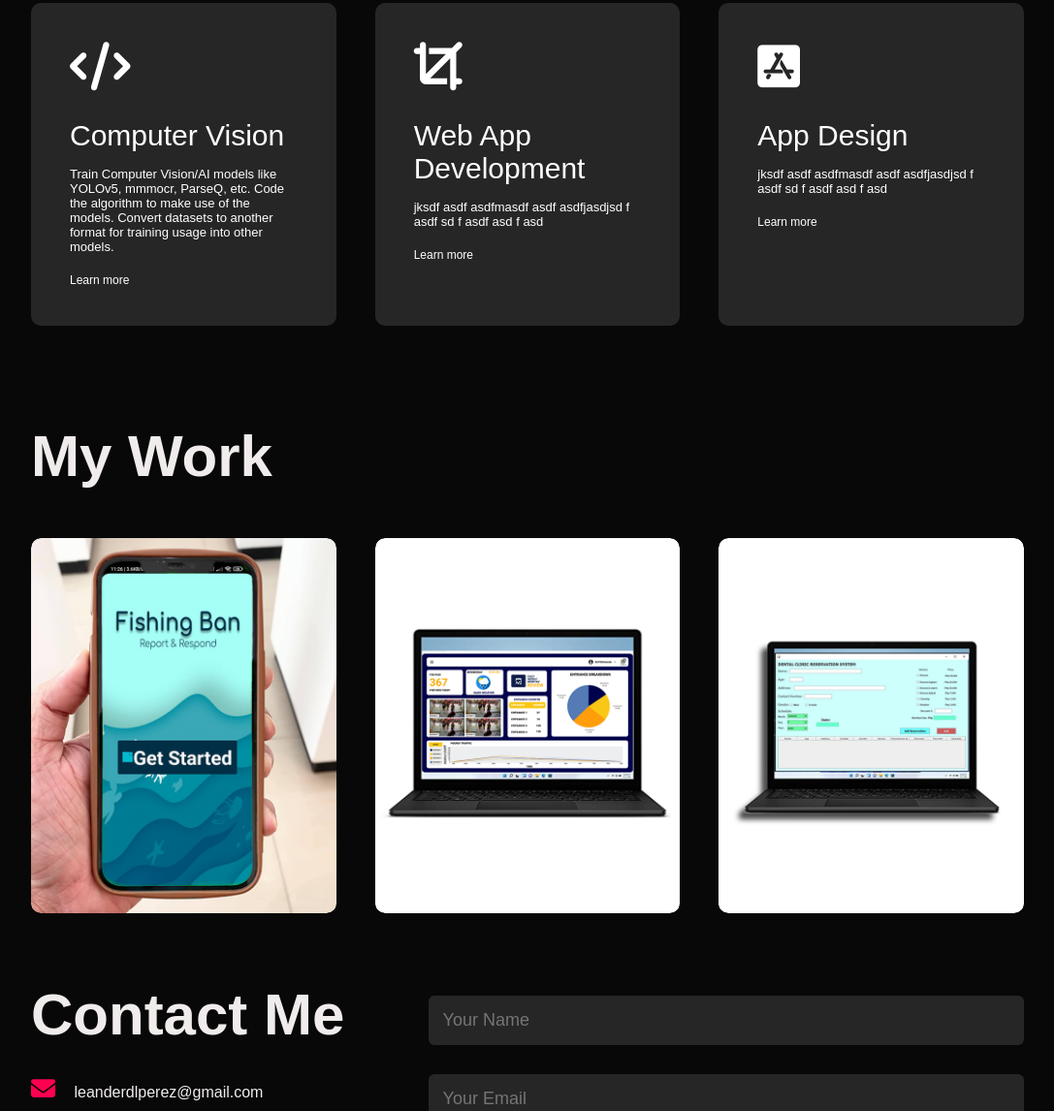
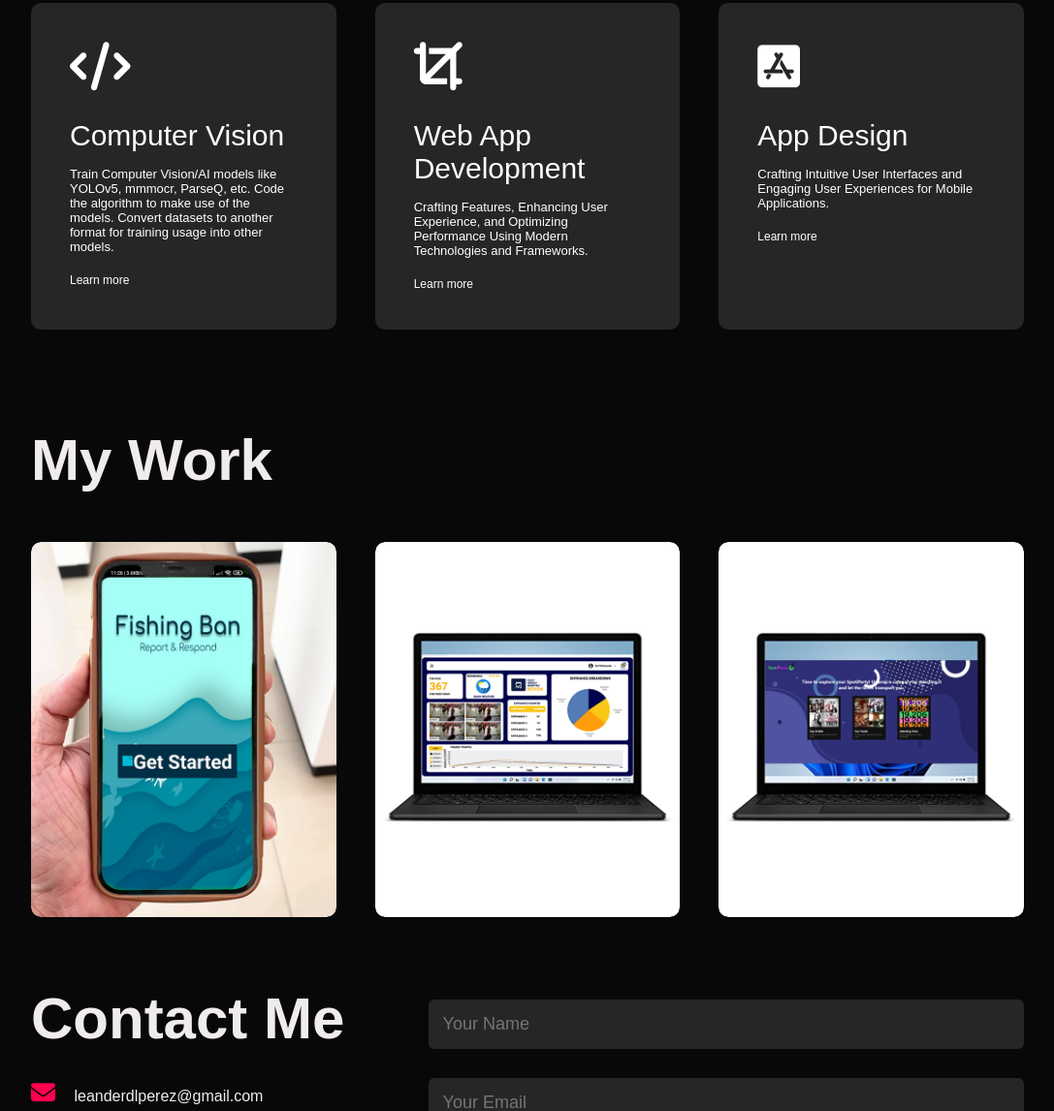
Before and after one commit to leander0909/leander0909.github.io, a plain HTML site: page index.html in a window 1280 px wide. Shown: the part 1606-2752 px from the top of the page at 97% size, without its empty margins (96-1183 px from the left). Drawn offline with Linux system fonts and the light colour scheme.

Commit message:
replace dental system with spotiparty

```diff
--- a/index.html
+++ b/index.html
@@ -5,7 +5,7 @@
     <meta http-equiv="X-UA-Compatible" content="IE=edge">
     <meta name="viewport" content="width=device-width, initial-scale=1.0">
     <title>Leander Perez</title>
-    <link rel="stylesheet" href="style.css">
+    <link rel="stylesheet" href="style.css" type="text/css">
     <script src="https://kit.fontawesome.com/ec2a01fc74.js" crossorigin="anonymous"></script>
 </head>
 <body>
@@ -110,13 +110,13 @@
             <div>
                 <i class="fa-solid fa-crop"></i>
                 <h2>Web App Development</h2>
-                <p>jksdf asdf asdfmasdf asdf asdfjasdjsd f asdf sd f asdf asd f asd</p>
+                <p>Crafting Features, Enhancing User Experience, and Optimizing Performance Using Modern Technologies and Frameworks.</p>
                 <a href="#portfolio">Learn more</a>
             </div>
             <div>
                 <i class="fa-brands fa-app-store-ios"></i>
                 <h2>App Design</h2>
-                <p>jksdf asdf asdfmasdf asdf asdfjasdjsd f asdf sd f asdf asd f asd</p>
+                <p>Crafting Intuitive User Interfaces and Engaging User Experiences for Mobile Applications.</p>
                 <a href="#portfolio">Learn more</a>
             </div>
         </div>
@@ -159,14 +159,27 @@
                 </div>
             </div>
             <div class="work">
+                <img src="images/spoti_3.png" class="slider-img3" alt="">
+                <div class="layer">
+                    <h3>SpotiParty</h3>
+                    <p>Access your Spotify Wrapped anytime through a web application.</p>
+                    <p>Tech Stack: (HTML, CSS, Flask)</p>
+                    <div class="slider">
+                        <button id="prev3" class="btn" onclick="reply_click()">Prev</button>
+                        <button id="next3" class="btn" onclick="reply_click()">Next</button>
+                    </div>
+                    <!-- <a href="#"><i class="fa-solid fa-arrow-up-right-from-square"></i></a> -->
+                </div>
+            </div>
+            <!-- <div class="work">
                 <img src="images/dental.png" alt="">
                 <div class="layer">
                     <h3>Dental Clinic Reservation System</h3>
                     <p>Input the necessary details like name of patient, date, type of service they are getting and then storing it in a table for reference.</p>
                     <p>Tech Stack: Java</p>
-                    <!-- <a href="#"><i class="fa-solid fa-arrow-up-right-from-square"></i></a> -->
+
                 </div>
-            </div>
+            </div> -->
         </div>
 
         <!-- <a href="#" class="btn">See more</a> -->
@@ -339,7 +352,13 @@
             slider_img: document.querySelector('.slider-img2'),
             images: ['enyou_1.png', 'enyou_2.png', 'enyou_3.png', 'enyou_4.png'],
             i: 0 // Initial index
+        },
+        {
+            slider_img: document.querySelector('.slider-img3'),
+            images: ['spoti_3.png', 'spoti_1.png', 'spoti_2.png', 'spoti_3.png', 'spoti_4.png', 'spoti_5.png', 'spoti_6.png'],
+            i: 0 // Initial index
         }
+
     ];
 
     // Function to handle button click
```
Also changed, not shown: images/spoti_1.png (added), images/spoti_2.png (added), images/spoti_3.png (added), images/spoti_4.png (added), images/spoti_5.png (added), images/spoti_6.png (added), 1 other file.
